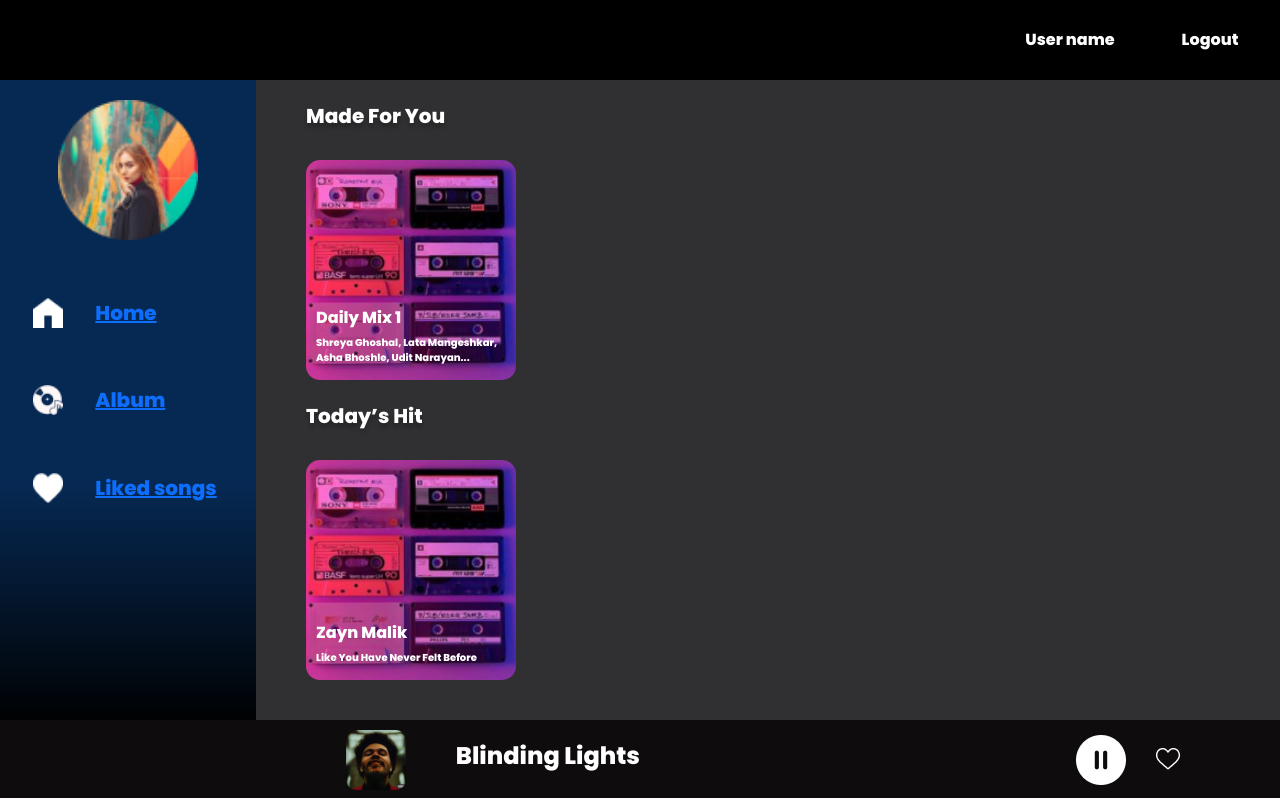
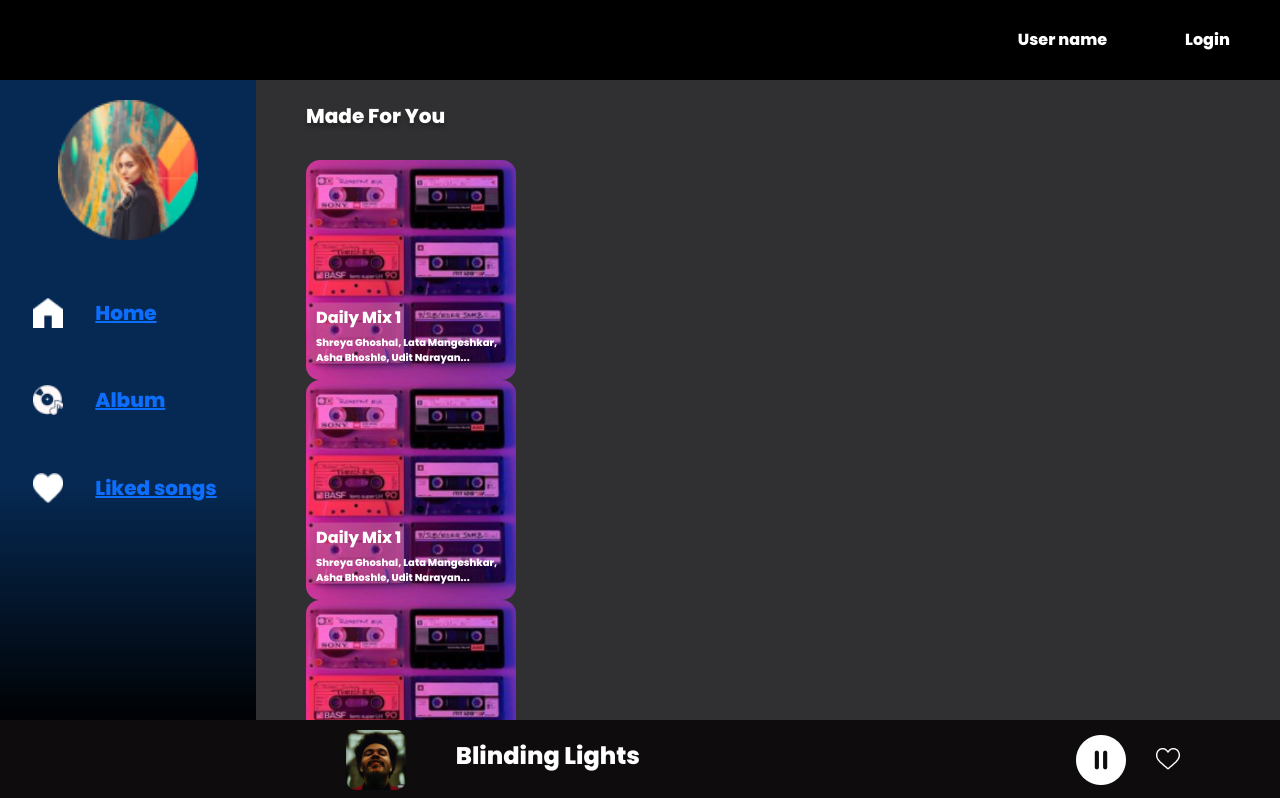
Before and after one commit to abhi808shek/music_app, a React (Create React App) app: page / in a window 1280 px wide. Shown: the top 798 px of the page. Built offline with nearby package versions, Linux system fonts and the light colour scheme.

Commit message:
Basic Changes

```diff
--- a/src/App.js
+++ b/src/App.js
@@ -18,7 +18,6 @@ function App() {
         <Routes>
           <Route exact path="/" element={<Homepage />} />
           <Route exact path="/loginpage" element={<Loginpage />} />
-          <Route exact path="/Loginpage" element={<Loginpage />} />
           <Route exact path="/album" element={<Albumpage />} />
           <Route exact path="/likedpage" element={<Likedpage />} />
         </Routes>
--- /dev/null
+++ b/src/Components/Homepage/HomePageCard/HomePageCard.jsx
@@ -0,0 +1,14 @@
+import React from "react";
+import "./homepagecard.css"
+const HomePageCard = () => {
+  return (
+    <div className="home-card-container1">
+      <h1 className="home-title">Daily Mix 1</h1>
+      <p className="home-txt">
+        Shreya Ghoshal, Lata Mangeshkar, Asha Bhoshle, Udit Narayan...
+      </p>
+    </div>
+  );
+};
+
+export default HomePageCard;
--- a/src/Components/Homepage/Homepage.jsx
+++ b/src/Components/Homepage/Homepage.jsx
@@ -1,7 +1,9 @@
 import React from 'react'
 import './Home.css'
+import HomePageCard from './HomePageCard/HomePageCard'
 
 const Homepage = () => {
+    const items = [1,2,3,4,5]
     return (
         <>
             <div className="home-container">
@@ -9,20 +11,13 @@ const Homepage = () => {
                     <div className="home-container2">
                         <h1 className="home-heading">Made  For You</h1>
                     </div>
-                    <div className="home-card-container1">
-                        <h1 className="home-title">Daily Mix 1</h1>
-                        <p className="home-txt">Shreya Ghoshal, Lata Mangeshkar,
-                            Asha Bhoshle, Udit Narayan...</p>
-                    </div>
+                   {items.map((items)=><HomePageCard />)}
                 </div>
                 <div className="home-container1">
                     <div className="home-container2">
                         <h1 className="home-heading">Today’s Hit</h1>
                     </div>
-                    <div className="home-card-container1">
-                        <h1 className="home-title">Zayn Malik</h1>
-                        <p className="home-txt">Like You Have Never Felt Before</p>
-                    </div>
+                    {items.map((items)=><HomePageCard />)}
                 </div>
             </div>
         </>
--- a/src/Components/Navbar/Nav.css
+++ b/src/Components/Navbar/Nav.css
@@ -14,7 +14,7 @@
 
 .navbar-btn {
     border: none;
-    width: 120px;
+    width: 125px;
     background: linear-gradient(180deg, #000000 99.99%, #000613 100%);
     font-family: 'Poppins';
     font-style: normal;
@@ -24,6 +24,11 @@
     cursor: pointer;
     margin: 0px 10px;
 }
+.login-Btn:hover{
+    border: 3px solid greenyellow;
+    font-size:18px ;
+    border-radius: 20px;
+}
 @media screen and (max-width:480px) {
     .navbar-btn{
         width: 70px;
--- a/src/Components/Navbar/Navbar.jsx
+++ b/src/Components/Navbar/Navbar.jsx
@@ -1,13 +1,15 @@
 import React from 'react'
 import Nav from './Nav.css'
-
+import {NavLink} from "react-router-dom"
 
 const Navbar = () => {
     return (
         <>
             <div className="navbar">
                 <button className="navbar-btn">User name</button>
-                <button className="navbar-btn">Logout</button>
+                <NavLink to="/loginpage">
+                <button className="navbar-btn login-Btn">Login</button>
+                </NavLink>
             </div>
         </>
     )
```
Also changed, not shown: src/Components/Homepage/HomePageCard/homepagecard.css (added).
